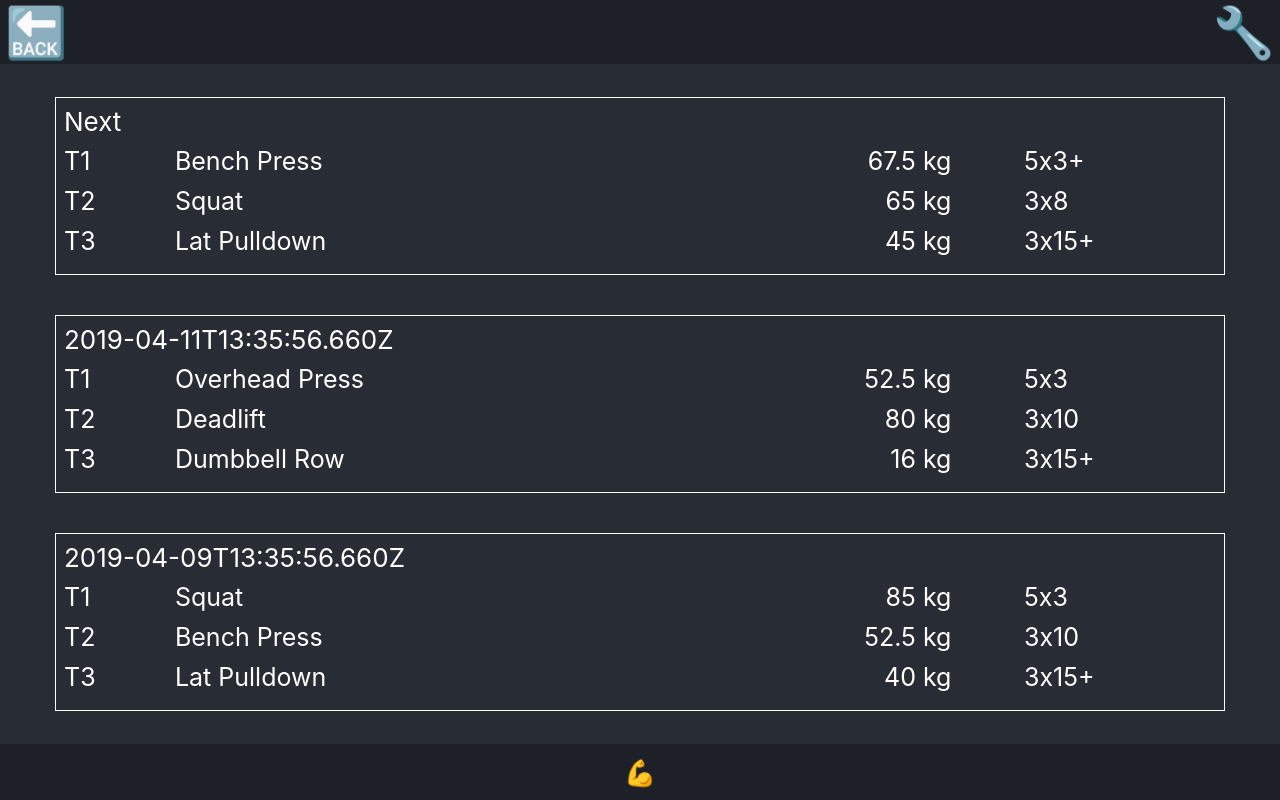
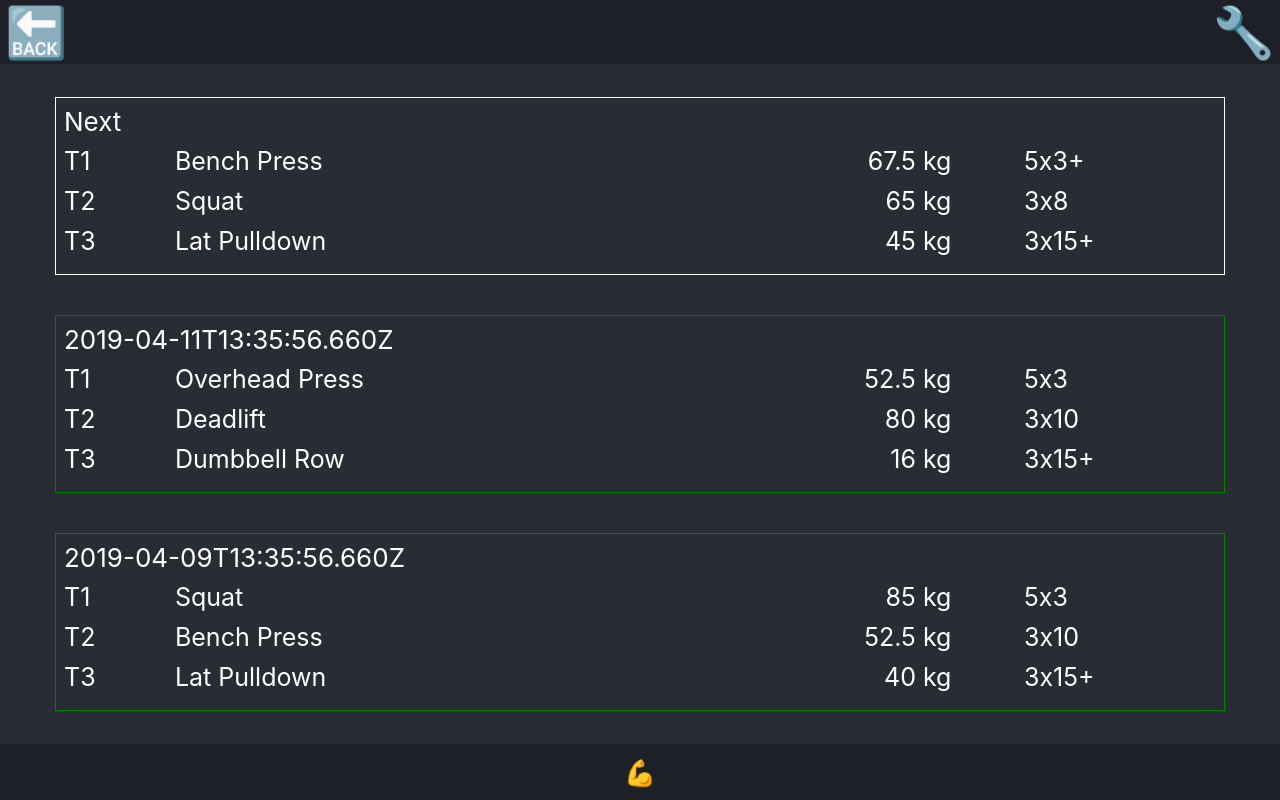
Before and after one commit to JakeRowsell89/gzclp, a React (Create React App) app: page /workouts in a window 1280 px wide. Built offline with nearby package versions, Linux system fonts and the light colour scheme.

Commit message:
🎨Colour code successful and failed workouts

```diff
--- a/src/components/WorkoutTile.css
+++ b/src/components/WorkoutTile.css
@@ -38,3 +38,10 @@
   min-width: 15vw;
   text-align: left;
 }
+
+.Workout-tile.complete {
+  border-color: green;
+}
+.Workout-tile.complete .tile-row.incomplete {
+  color: red;
+}
--- a/src/components/WorkoutTile.js
+++ b/src/components/WorkoutTile.js
@@ -5,10 +5,10 @@ import './WorkoutTile.css';
 class Footer extends Component {
   render() {
     return (
-      <div className="Workout-tile">
+      <div className={"Workout-tile " + (this.props.workout.completed ? 'complete' : 'incomplete')}>
         <div className="date">{this.props.workout.date ? this.props.workout.date : 'Next'}</div>
         {this.props.workout.exercises.map((exercise, i) => (
-          <div key={i} className="tile-row">
+          <div key={i} className={"tile-row " + (exercise.completed ? 'complete' : 'incomplete')}>
             <div className="tier">T{exercise.tier}</div>
             <div className="exercise">{exercise.name}</div>
             <div className="weight">{exercise.weight.amount} {exercise.weight.unit}</div>
```
